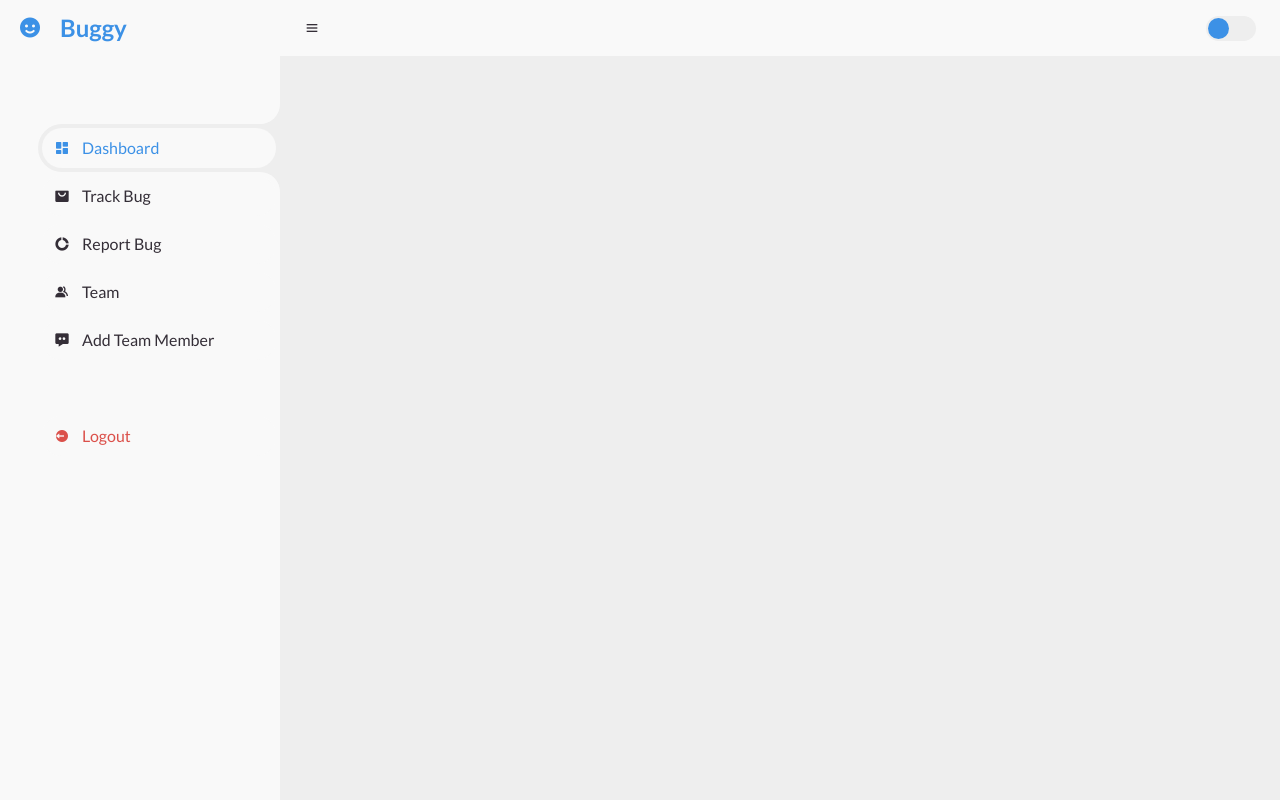
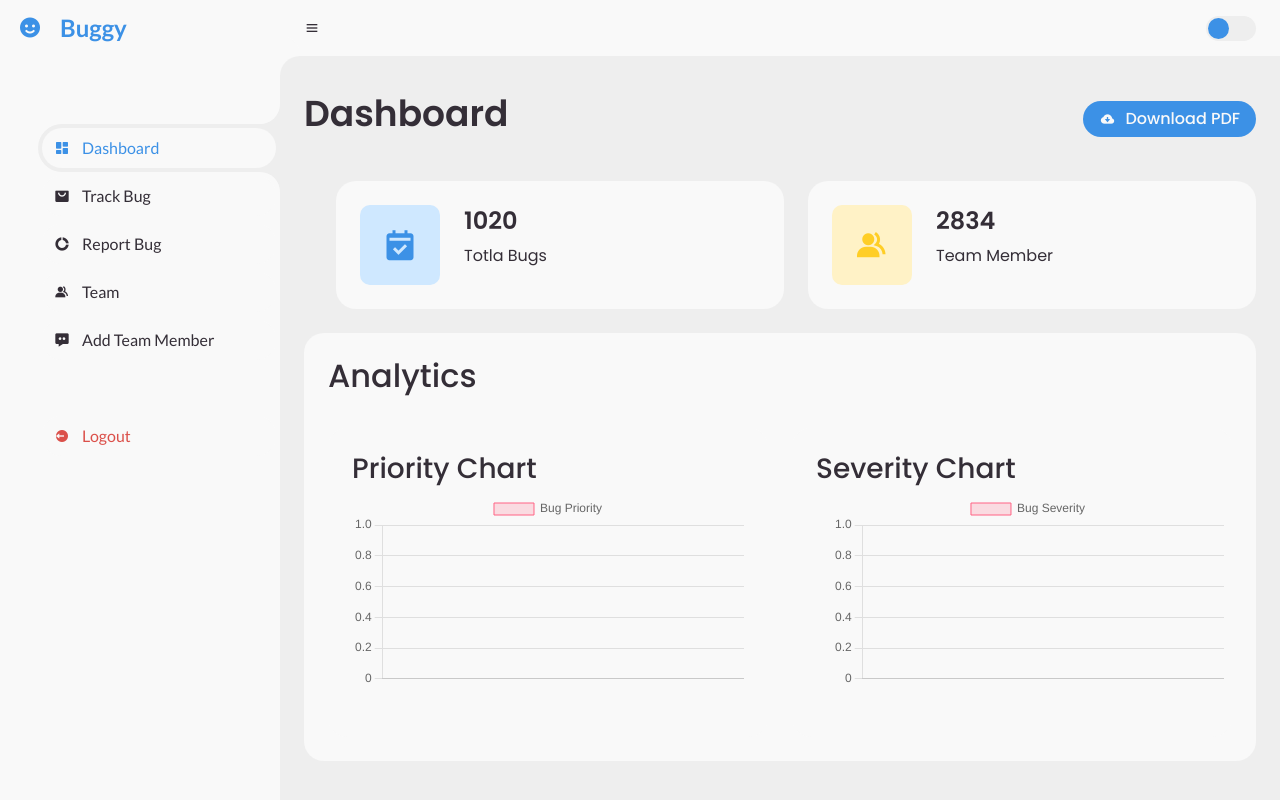
Before and after one commit to sahildongre20/buggy, a Django app: page /dashboard/ in a window 1280 px wide. Run offline with Django 4.2, Linux system fonts and the light colour scheme; the visitor is signed in with stand-in values (Sample User, id 1); data that the repository does not hold is empty; some libraries are stand-ins or nearby versions.

Commit message:
added charts

```diff
--- a/core/views.py
+++ b/core/views.py
@@ -42,7 +42,7 @@ class UserLoginView(LoginView):
 
 
 class GenericDashboardView(LoginRequiredMixin, TemplateView):
-    template_name = 'dashboard.html'
+    template_name = 'admin-dashboard.html'
 
     def get_context_data(self, **kwargs):
         context = super().get_context_data(**kwargs)
--- /dev/null
+++ b/templates/admin-dashboard.html
@@ -0,0 +1,82 @@
+{%extends 'dashboard.html' %}
+
+<!-- CONTENT -->
+{% block content%}
+
+<!-- MAIN -->
+<main>
+    <div class="head-title">
+        <div class="left">
+            <h1>Dashboard</h1>
+        </div>
+        <a href="#" class="btn-download">
+            <i class='bx bxs-cloud-download' ></i>
+            <span class="text">Download PDF</span>
+        </a>
+    </div>
+
+    <ul class="box-info">
+        <li>
+            <i class='bx bxs-calendar-check' ></i>
+            <span class="text">
+                <h3>1020</h3>
+                <p>Totla Bugs</p>
+            </span>
+        </li>
+        <li>
+            <i class='bx bxs-group' ></i>
+            <span class="text">
+                <h3>2834</h3>
+                <p>Team Member</p>
+            </span>
+        </li>
+    </ul>
+    <div class="table-data">
+
+    <div class="todo">
+        <div class="head">
+            <h2 >Analytics</h2>
+        </div>
+        <div class="table-data">
+            <div class="todo">
+                <h3>Priority Chart</h3>
+                <div class="head">
+                    <canvas id="priority-chart"></canvas>
+
+                </div>
+
+            </div>
+            <div class="todo">
+                <h3>Severity Chart</h3>
+                <div class="head">
+                    <br>
+  <canvas id="severity-chart"></canvas>
+
+                </div>
+
+            </div>
+        </div>
+    </div>
+</div>
+
+
+
+
+</main>
+<!-- MAIN -->
+</section>
+<!-- CONTENT -->
+<script>
+    var priorityData = {{ priority_chart|safe }};
+    var severityData = {{ severity_chart|safe }};
+
+    var priorityCtx = document.getElementById('priority-chart').getContext('2d');
+    var severityCtx = document.getElementById('severity-chart').getContext('2d');
+
+    var priorityChart = new Chart(priorityCtx, priorityData
+    );
+
+    var severityChart = new Chart(severityCtx,severityData
+    );
+  </script>
+{% endblock %}
--- a/templates/base.html
+++ b/templates/base.html
@@ -6,6 +6,8 @@
     <meta name="viewport" content="width=device-width, initial-scale=1.0" />
     <title>Document</title>
     <script src="https://www.writeroo.in/inc/lib/fawesome.js"></script>
+    <script src="https://cdn.jsdelivr.net/npm/chart.js"></script>
+
     <link
       href="https://cdn.jsdelivr.net/npm/bootstrap@5.1.3/dist/css/bootstrap.min.css"
       rel="stylesheet"
@@ -611,9 +613,10 @@ body {
   <body>
 
         {% block navigation%}{%endblock%}
+	{% block content%}
+			 {% endblock%}
 
-      <div class="container col-10">{% block content%} {% endblock%}</div>
-    </div>
+
 
   </body>
   <script>
--- a/templates/dashboard.html
+++ b/templates/dashboard.html
@@ -8,7 +8,7 @@
   </a>
   <ul class="side-menu top">
     <li class="active">
-      <a href="#">
+      <a href="/dashboard">
         <i class='bx bxs-dashboard' ></i>
         <span class="text">Dashboard</span>
       </a>
@@ -67,4 +67,5 @@
 
   </nav>
   <!-- NAVBAR -->
+
 {% endblock %}
```
